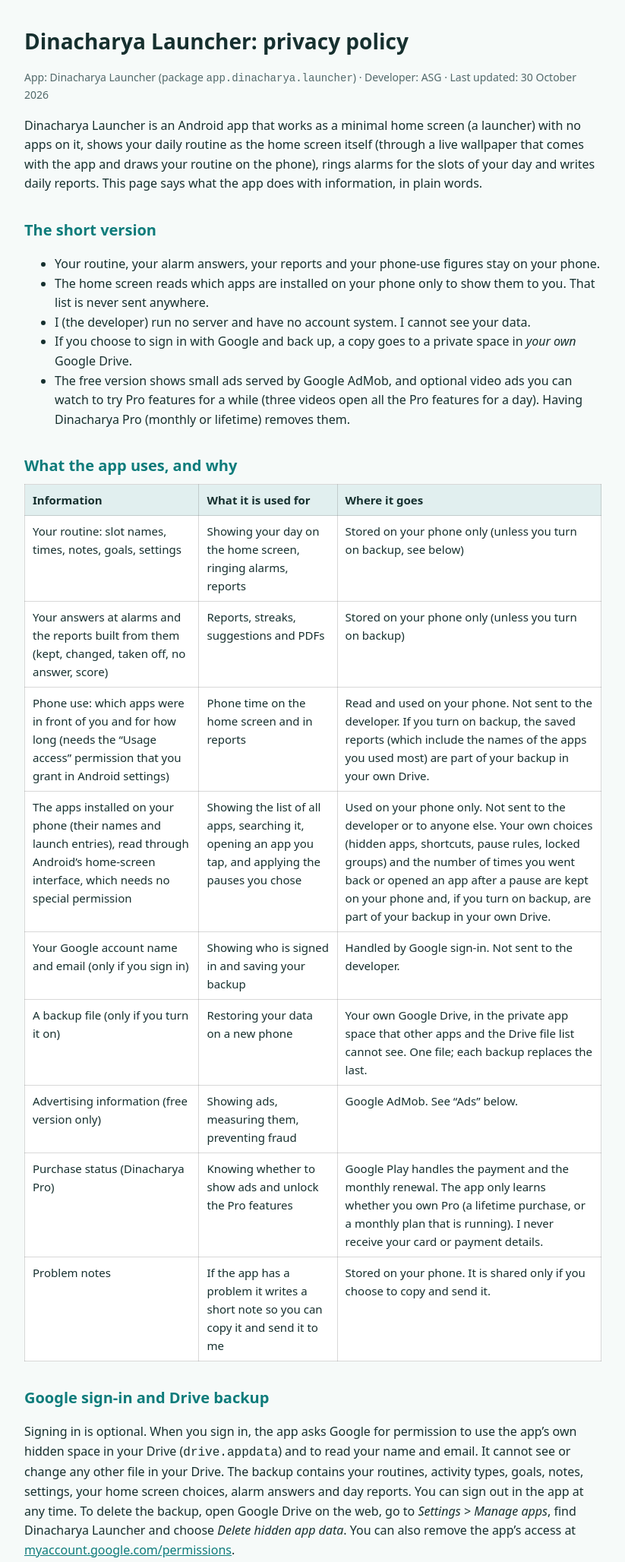
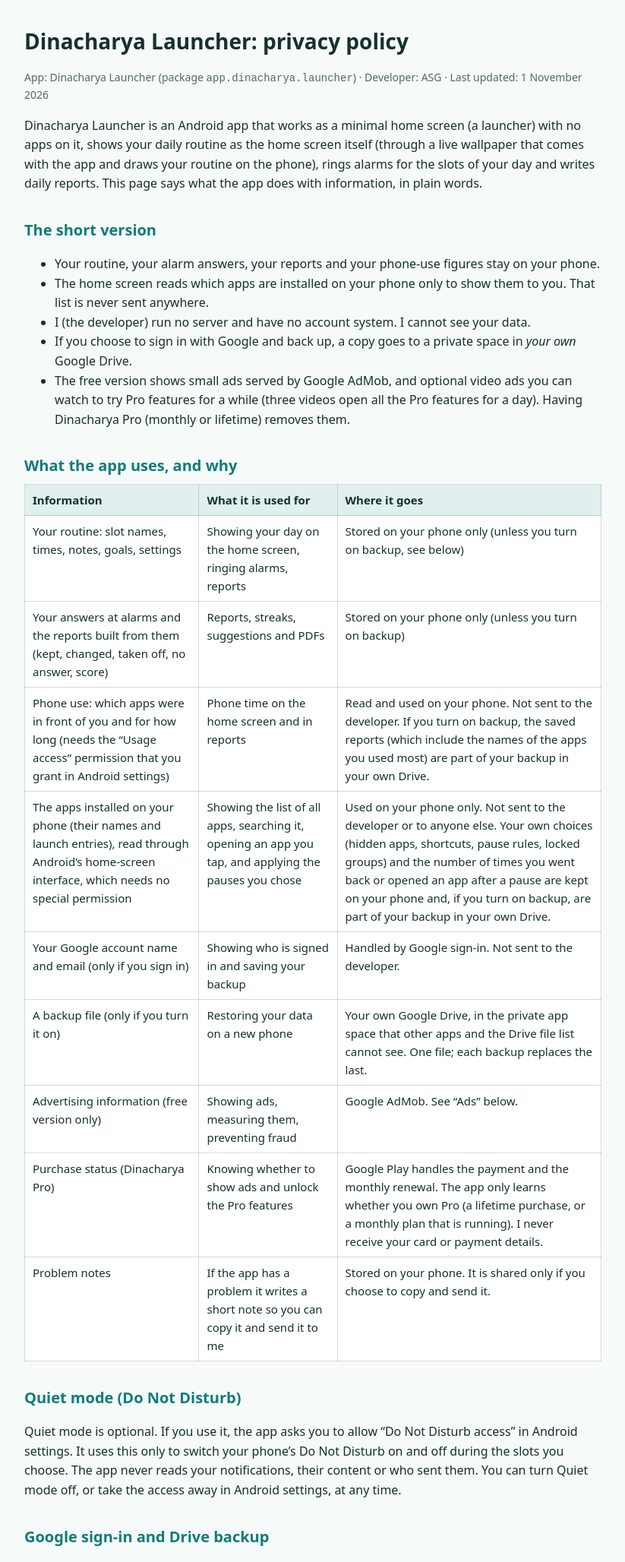
Before and after one commit to codeavirata/Dinacharya-Launcher, a plain HTML site: page docs/privacy.html in a window 1280 px wide. Shown: the top 2056 px of the page at 76% size, without its empty margins (228-1051 px from the left). Drawn offline with Linux system fonts and the light colour scheme.

Commit message:
Privacy policy: add Quiet mode paragraph, update date
Co-Authored-By: Claude Sonnet 5.5 <noreply@anthropic.com>
Claude-Session: https://claude.ai/code/session_01TQdjfugp3ix6qUaP4jghGD

```diff
--- a/docs/privacy.html
+++ b/docs/privacy.html
@@ -22,7 +22,7 @@
 <body>
 <main>
 <h1>Dinacharya Launcher: privacy policy</h1>
-<p class="muted">App: Dinacharya Launcher (package <code>app.dinacharya.launcher</code>) · Developer: ASG · Last updated: 30 October 2026</p>
+<p class="muted">App: Dinacharya Launcher (package <code>app.dinacharya.launcher</code>) · Developer: ASG · Last updated: 1 November 2026</p>
 
 <p>Dinacharya Launcher is an Android app that works as a minimal home screen (a launcher) with no apps on it, shows your
 daily routine as the home screen itself (through a live wallpaper that comes with the app and draws your routine on the phone), rings alarms for the slots of your day and writes daily reports. This page says
@@ -50,6 +50,9 @@ what the app does with information, in plain words.</p>
   <tr><td>Purchase status (Dinacharya Pro)</td><td>Knowing whether to show ads and unlock the Pro features</td><td>Google Play handles the payment and the monthly renewal. The app only learns whether you own Pro (a lifetime purchase, or a monthly plan that is running). I never receive your card or payment details.</td></tr>
   <tr><td>Problem notes</td><td>If the app has a problem it writes a short note so you can copy it and send it to me</td><td>Stored on your phone. It is shared only if you choose to copy and send it.</td></tr>
 </table>
+
+<h2>Quiet mode (Do Not Disturb)</h2>
+<p>Quiet mode is optional. If you use it, the app asks you to allow &ldquo;Do Not Disturb access&rdquo; in Android settings. It uses this only to switch your phone&rsquo;s Do Not Disturb on and off during the slots you choose. The app never reads your notifications, their content or who sent them. You can turn Quiet mode off, or take the access away in Android settings, at any time.</p>
 
 <h2>Google sign-in and Drive backup</h2>
 <p>Signing in is optional. When you sign in, the app asks Google for permission to use the app&rsquo;s own hidden
@@ -90,6 +93,7 @@ but not a backup you made in your Drive (delete that as described above).</p>
 <p>If this policy changes, the new version will be posted on this page with a new date.</p>
 
 <h2>Contact</h2>
+<p>Home page: <a href="https://asgsoftwares.github.io/Dinacharya/">asgsoftwares.github.io/Dinacharya</a></p>
 <p>ASG &middot; <a href="mailto:mtsingh730@gmail.com"><strong>mtsingh730@gmail.com</strong></a></p>
 </main>
 </body>
```
